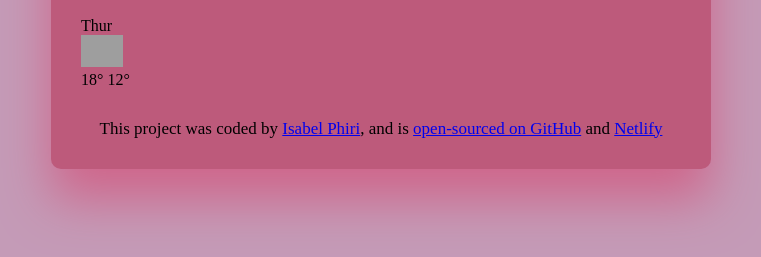
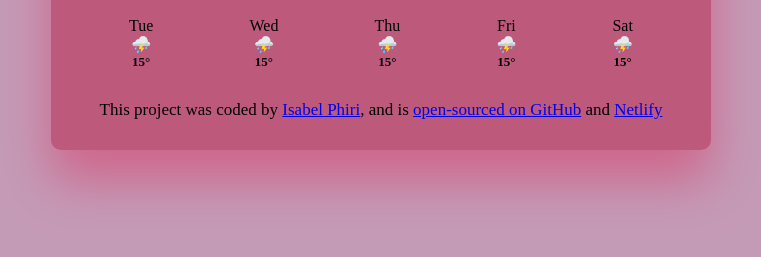
Before and after one commit to Isabelphiri/My-vannila-weather-app, a plain HTML site: page index.html in a window 1280 px wide. Shown: the part 351-608 px from the top of the page, without its empty margins (259-1020 px from the left). Drawn offline with nearby package versions, Linux system fonts and the light colour scheme; no server answers; grey boxes are pictures that could not be loaded; a web font is replaced by a local one.

Commit message:
injected the forecast HTML from java script

```diff
--- a/index.html
+++ b/index.html
@@ -46,21 +46,8 @@
 <div class="weather-app-unit">℃</div>
     </div>
     </div>
-<div class="weather-forecast">
-    <div class="row">
-        <div class="col-2">
-            <div class="weather-forecast-date>">Thur
+<div class="weather-forecast" id="forecast">
 
-            </div>
-            <img src="https://openweathermap.org/img/wn/50d@2x.png"
-            alt=""
-            width="42"
-            />
-            <div class="weather-forecast-temperature"></div>
-            <span class="weather-forecast-temperature-max"> 18°</span>
-            <span class="weather-forecast-temperature-min">12°</span>
-        </div>
-    </div>
 </div>
 </main>
     <footer>
--- a/src/index.js
+++ b/src/index.js
@@ -51,8 +51,30 @@ let searchInput =document.querySelector("#search-form-input");
 
 searchCity(searchInput.value);
 }
+function displayForecast(){
+    let days = ["Tue", "Wed", "Thu", "Fri", "Sat"];
+    let forecastHtml ="";
+
+    days.forEach(function (day) {
+        forecastHtml =
+        forecastHtml +`
+        <div class="weather-forecast-day">
+        <div class"weather-forecast-date">${day}</div>
+        <div class="weather-forecast-icon">⛈️</div>
+        <div class="weather-forecast-temperature">
+        <strong>15°</strong>
+        </div>
+        <div class="Weather-forecast-temperature"9°</div>
+        </div>
+        </div>`;
+    });
+    let forecastElement = document.querySelector("#forecast");
+    forecastElement.innerHTML = forecastHtml;
+    }
+
 
  let searchFormElement = document.querySelector("#search-form");
  searchFormElement .addEventListener("submit",handleSearchSubmit);
 
  searchCity("Paris");
+ displayForecast();
--- a/src/styles.css
+++ b/src/styles.css
@@ -85,6 +85,9 @@ footer{
 .weather-forecast{
     margin-top:  20px;
     color: black;
+    text-align: center;
+    display:flex;
+    justify-content: space-around;
 
 }
 .weather-forecast-date{
```
